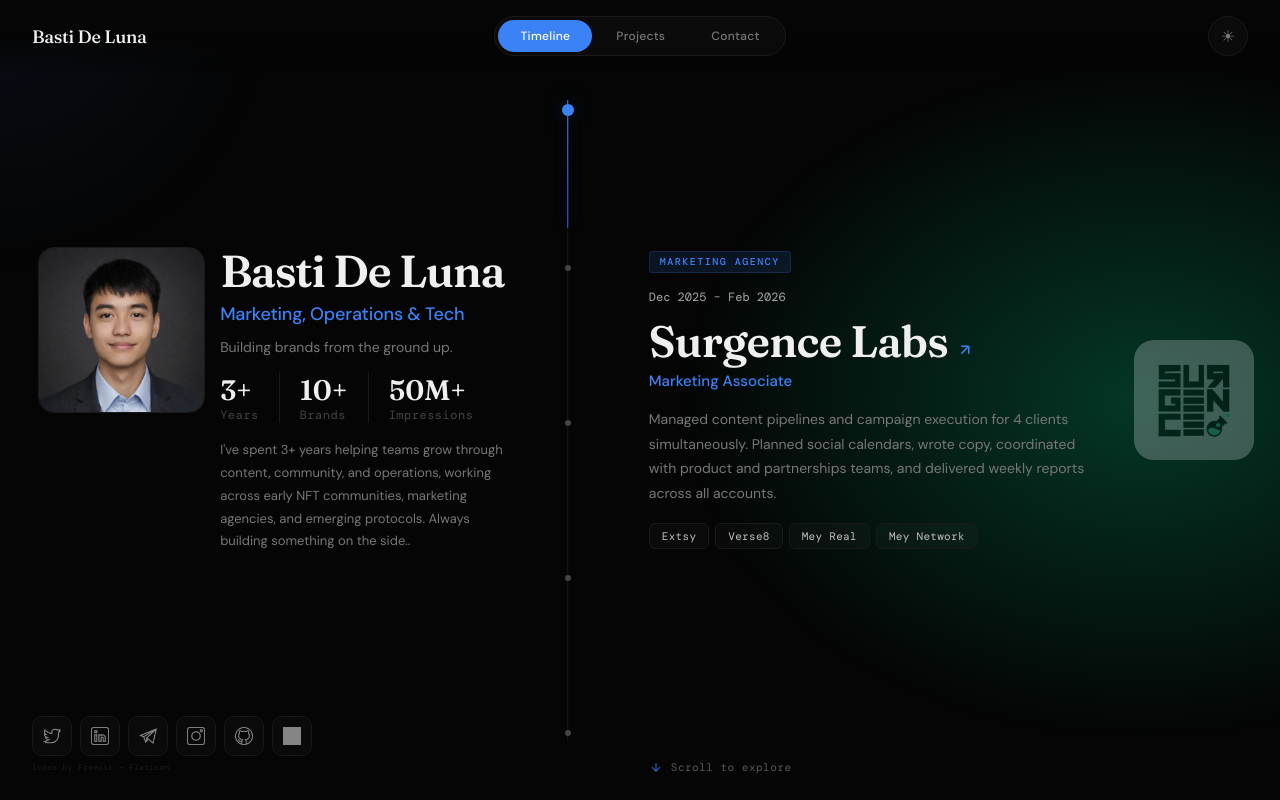
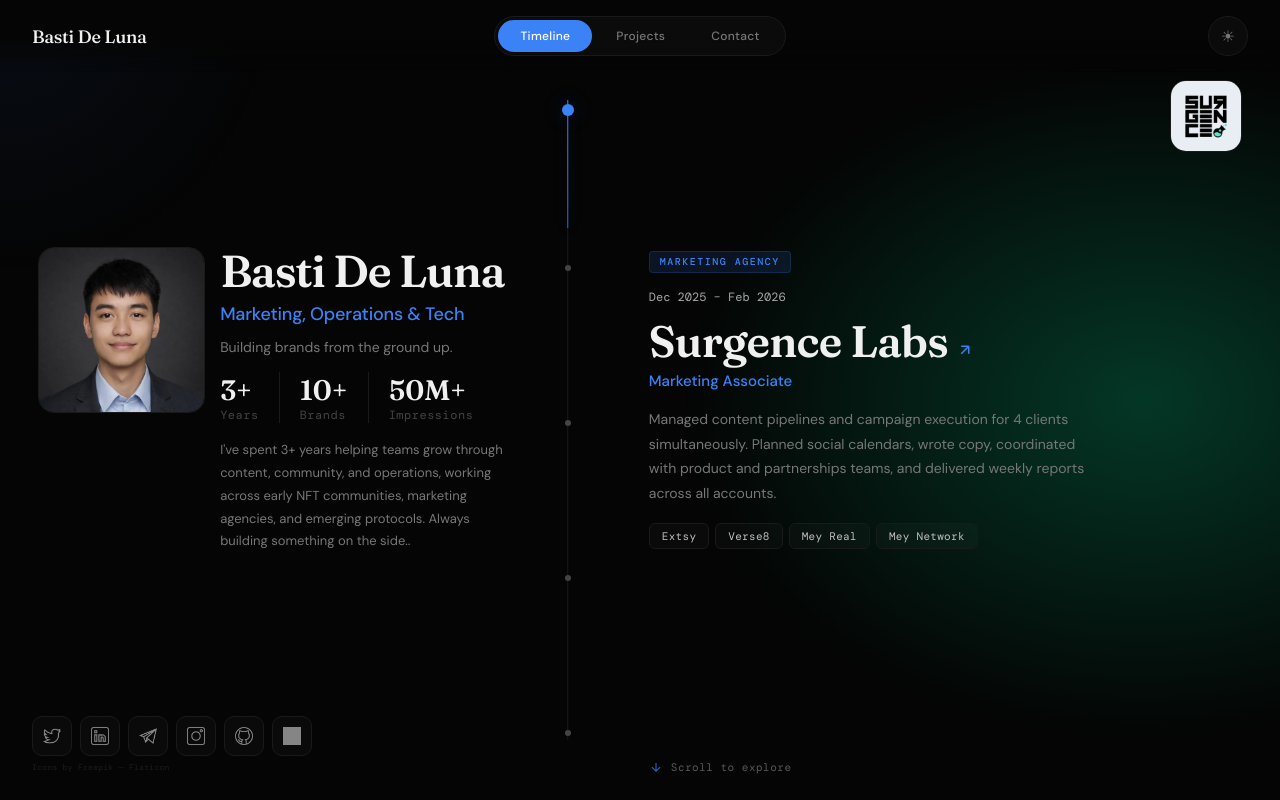
Before and after one commit to bonksti/bonksti-Portfolio, a React (Vite) app: page / in a window 1280 px wide. Built offline with nearby package versions, Linux system fonts and the light colour scheme; grey boxes are pictures that could not be loaded.

Commit message:
fix: move company logo to top-right corner of panel

```diff
--- a/src/Portfolio.jsx
+++ b/src/Portfolio.jsx
@@ -462,13 +462,14 @@
       </div>
       <div ref={containerRef} style={{ flex: 1, overflowY: "auto", scrollSnapType: "y mandatory", scrollbarWidth: "none", position: "relative" }}>
         <div style={{ position: "fixed", top: 0, right: 0, width: "calc(58% - 60px)", height: "100vh", background: `radial-gradient(ellipse at 80% 50%, ${activeItem.glowColor}, transparent 60%)`, pointerEvents: "none", zIndex: 0, transition: "background 0.8s ease" }} />
-        {activeItem.logo && (
-          <div style={{ position: "fixed", top: "50%", right: "2%", transform: "translateY(-50%)", width: "120px", height: "120px", borderRadius: "20px", overflow: "hidden", opacity: 0.25, pointerEvents: "none", zIndex: 0, transition: "opacity 0.6s ease" }}>
-            <img src={activeItem.logo} alt="" style={{ width: "100%", height: "100%", objectFit: "cover" }} />
-          </div>
-        )}
+
         {TIMELINE_DATA.map((item, i) => (
           <div key={i} style={{ height: "100vh", display: "flex", alignItems: "center", padding: "0 clamp(24px, 4vw, 60px)", scrollSnapAlign: "start", position: "relative", zIndex: 1 }}>
+            {item.logo && i === activeIndex && (
+              <div style={{ position: "absolute", top: "clamp(80px, 10vh, 120px)", right: "clamp(20px, 3vw, 48px)", width: "72px", height: "72px", borderRadius: "16px", overflow: "hidden", border: `1px solid ${t.border}`, opacity: 1, flexShrink: 0 }}>
+                <img src={item.logo} alt={item.title} style={{ width: "100%", height: "100%", objectFit: "cover" }} />
+              </div>
+            )}
             <div style={{ opacity: i === activeIndex ? 1 : 0.12, transform: `translateY(${i === activeIndex ? 0 : 24}px)`, transition: "all 0.6s cubic-bezier(0.33, 1, 0.68, 1)", maxWidth: "500px" }}>
               <div style={{ display: "inline-flex", alignItems: "center", justifyContent: "center", padding: "5px 10px", borderRadius: "4px", background: t.accentGlow, border: `1px solid ${t.accent}30`, color: t.accent, fontSize: "10px", fontFamily: "'DM Mono', monospace", fontWeight: 500, letterSpacing: "1.5px", marginBottom: "16px", lineHeight: 1 }}>
                 {item.tag}
```
